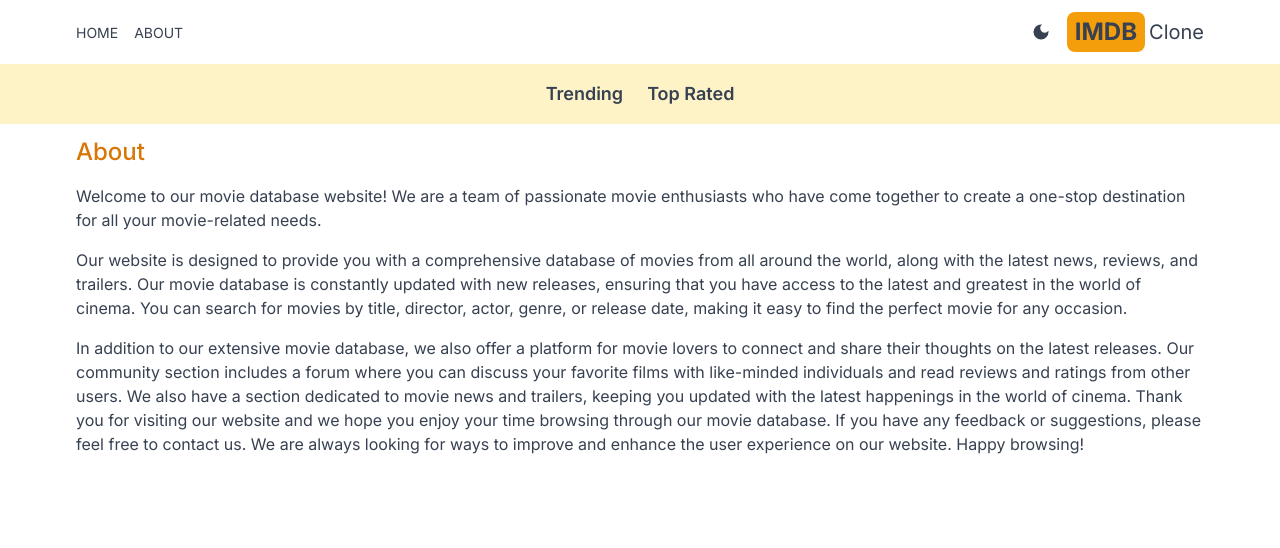
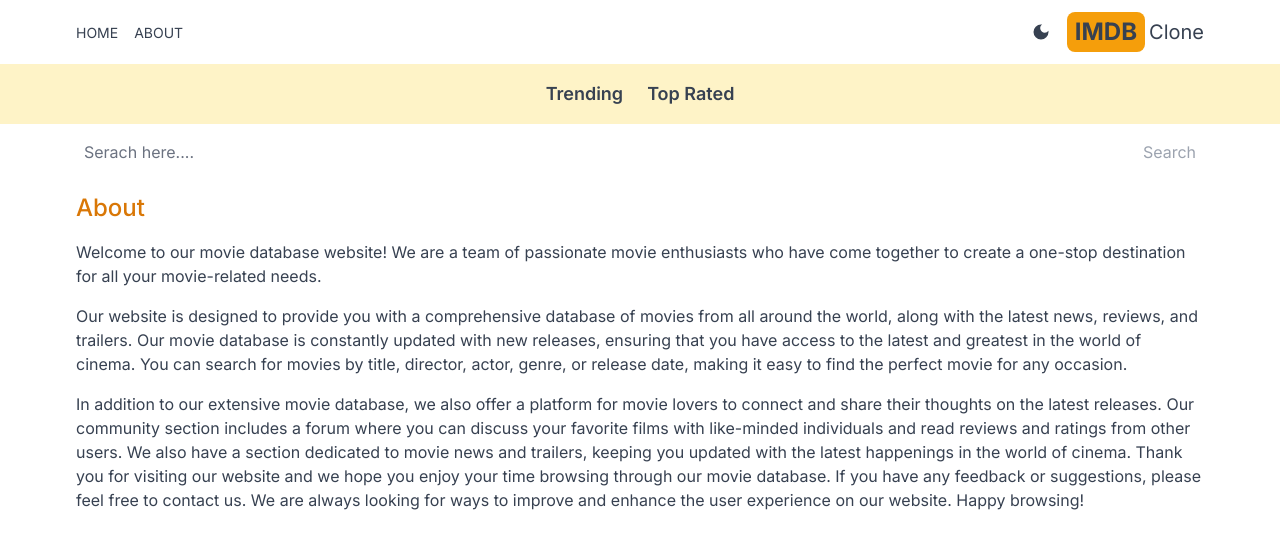
Before and after one commit to shashwatharsh/imdb-clone, a Next.js app: page /about in a window 1280 px wide. Shown: the top 548 px of the page. Built offline with nearby package versions, Linux system fonts and the light colour scheme.

Commit message:
search bar added

```diff
--- a/src/app/layout.js
+++ b/src/app/layout.js
@@ -3,6 +3,7 @@
 import Header from "@/components/Header";
 import Providers from "./Providers";
 import Navbar from "@/components/Navbar";
+import SearchBox from "@/components/SearchBox";
 
 const inter = Inter({ subsets: ["latin"] });
 
@@ -18,6 +19,7 @@
         <Providers>
           <Header />
           <Navbar />
+          <SearchBox />
           {children}
         </Providers>
       </body>
--- /dev/null
+++ b/src/app/search/[searchTerm]/page.jsx
@@ -0,0 +1,18 @@
+import Results from '@/components/Results';
+
+export default async function SearchPage({ params }) {
+  const seachTerm = params.searchTerm;
+  const res = await fetch(
+    `https://api.themoviedb.org/3/search/movie?api_key=${process.env.API_KEY}&query=${seachTerm}&language=en-US&page=1&include_adult=false`
+  );
+  const data = await res.json();
+  const results = data.results;
+  return (
+    <div>
+      {results &&
+        results.length ===
+        <h1 className='text-center pt-6'>No results found</h1>}
+      {results && <Results results={results} />}
+    </div>
+  );
+}
--- /dev/null
+++ b/src/components/SearchBox.jsx
@@ -0,0 +1,31 @@
+"use client";
+
+import React, { useState } from "react";
+import { useRouter } from "next/navigation";
+
+const SearchBox = () => {
+  const [search, setSearch] = useState("");
+  const router = useRouter();
+
+  const handleSubmit = (e) => {
+    e.preventDefault();
+    router.push(`/search/${search}`)
+    // window.location.href = `/search?q=${search}`
+  }
+  return (
+    <form className="flex justify-between px-5 max-w-6xl mx-auto" onSubmit={handleSubmit}>
+      <input
+        type="text"
+        placeholder="Serach here...."
+        className="w-full h-14 rounded-md placeholder-gray-500 outline-none  bg-transparent flex-1"
+        value={search}
+        onChange={(e) => setSearch(e.target.value)}
+      />
+      <button className="text-amber-600 disabled:text-gray-400" disabled={!search}>
+        Search
+      </button>
+    </form>
+  );
+};
+
+export default SearchBox;
```
